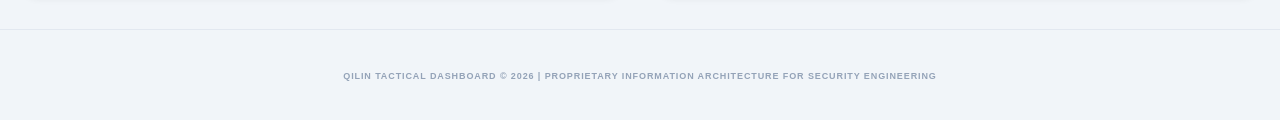
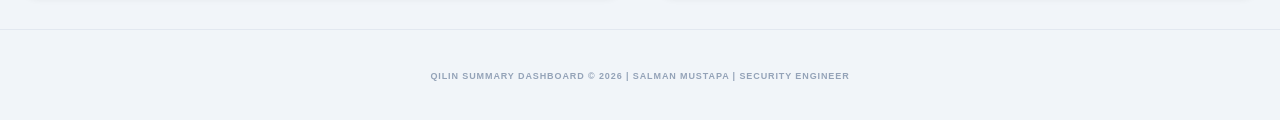
Before and after one commit to salman-mustapa/qilin-edr-killer, a plain HTML site: page index.html in a window 1280 px wide. Shown: the part 2804-2924 px from the top of the page. Drawn offline with nearby package versions, Linux system fonts and the light colour scheme; a script that the page names is missing.

Commit message:
Auto-update via script

```diff
--- a/index.html
+++ b/index.html
@@ -403,7 +403,7 @@
 
     <!-- Footer (V2.2 Maintained) -->
     <footer class="container mx-auto px-6 py-10 border-t border-slate-200 text-center text-slate-400 text-[9px] uppercase tracking-widest font-bold">
-        Qilin Tactical Dashboard &copy; 2026 | Proprietary Information Architecture for Security Engineering
+        Qilin Summary Dashboard &copy; 2026 | Salman Mustapa | Security Engineer
     </footer>
 
     <script>
```
